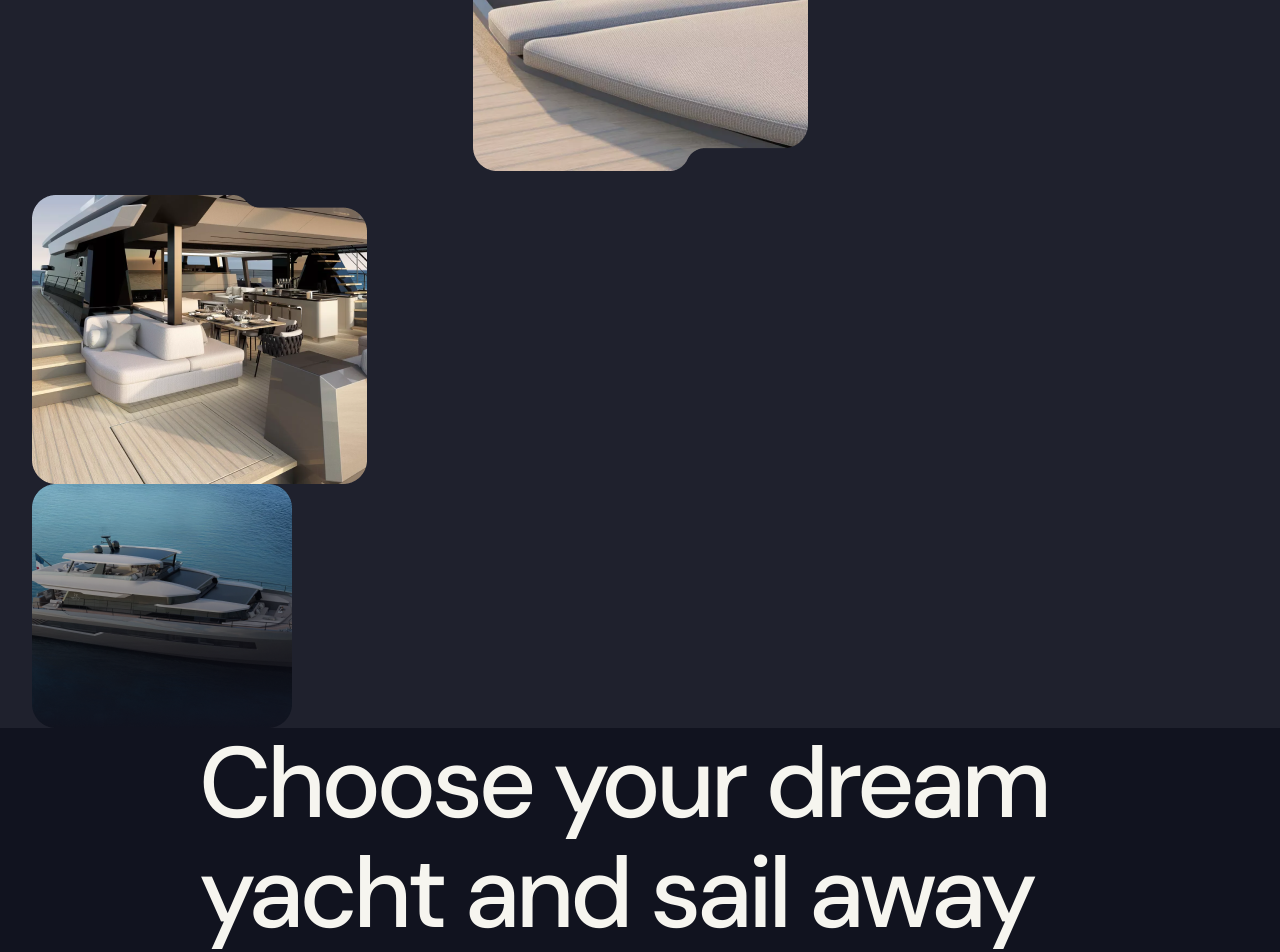
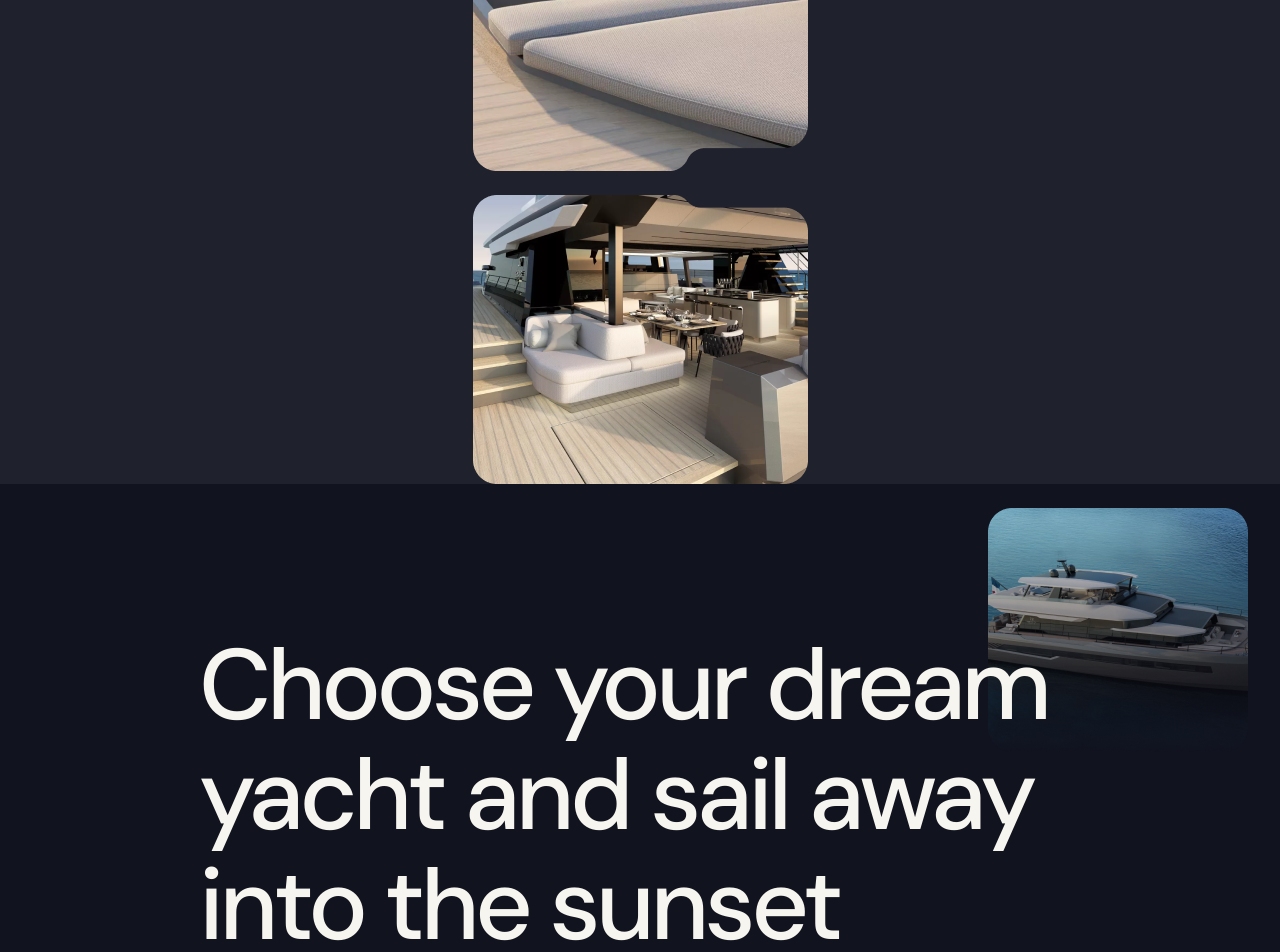
Before and after one commit to max9911/Yacht_Adventures, a website built with Vite: page src/index.html in a window 1280 px wide. Shown: the part 1770-2722 px from the top of the page. Built offline with nearby package versions, Linux system fonts and the light colour scheme; files whose address does not match are found by name.

Commit message:
ab-img-last

```diff
--- a/src/css/aboutblock.css
+++ b/src/css/aboutblock.css
@@ -45,6 +45,19 @@
   margin-bottom: 40px;
 }
 
-.about-block-img:not(:last-child) {
+.ab-wrapper {
+  position: relative;
+  margin-bottom: 146px;
+}
+
+.about-block-img {
   margin: 0 auto 24px auto;
 }
+
+.ab-img-last {
+  margin-left: auto;
+  position: absolute;
+  bottom: -268px;
+  right: 0;
+  z-index: -1;
+}
--- a/src/partials/aboutblock.html
+++ b/src/partials/aboutblock.html
@@ -23,6 +23,7 @@
           </p>
         </li>
       </ul>
+      <div class="ab-wrapper">
         <div class="about-block-wrapper">
           <img
             class="about-block-img"
@@ -46,7 +47,7 @@
           />
         </div>
         <img
-        class="about-block-img"
+          class="ab-img-last"
           srcset="
             ../img/about-block/img-3@1x.png 1x,
             ../img/about-block/img-3@2x.png 2x
@@ -56,5 +57,6 @@
           height="244"
         />
       </div>
+    </div>
   </section>
 </div>
```
Lines whose indentation alone changed are shown as unchanged.
